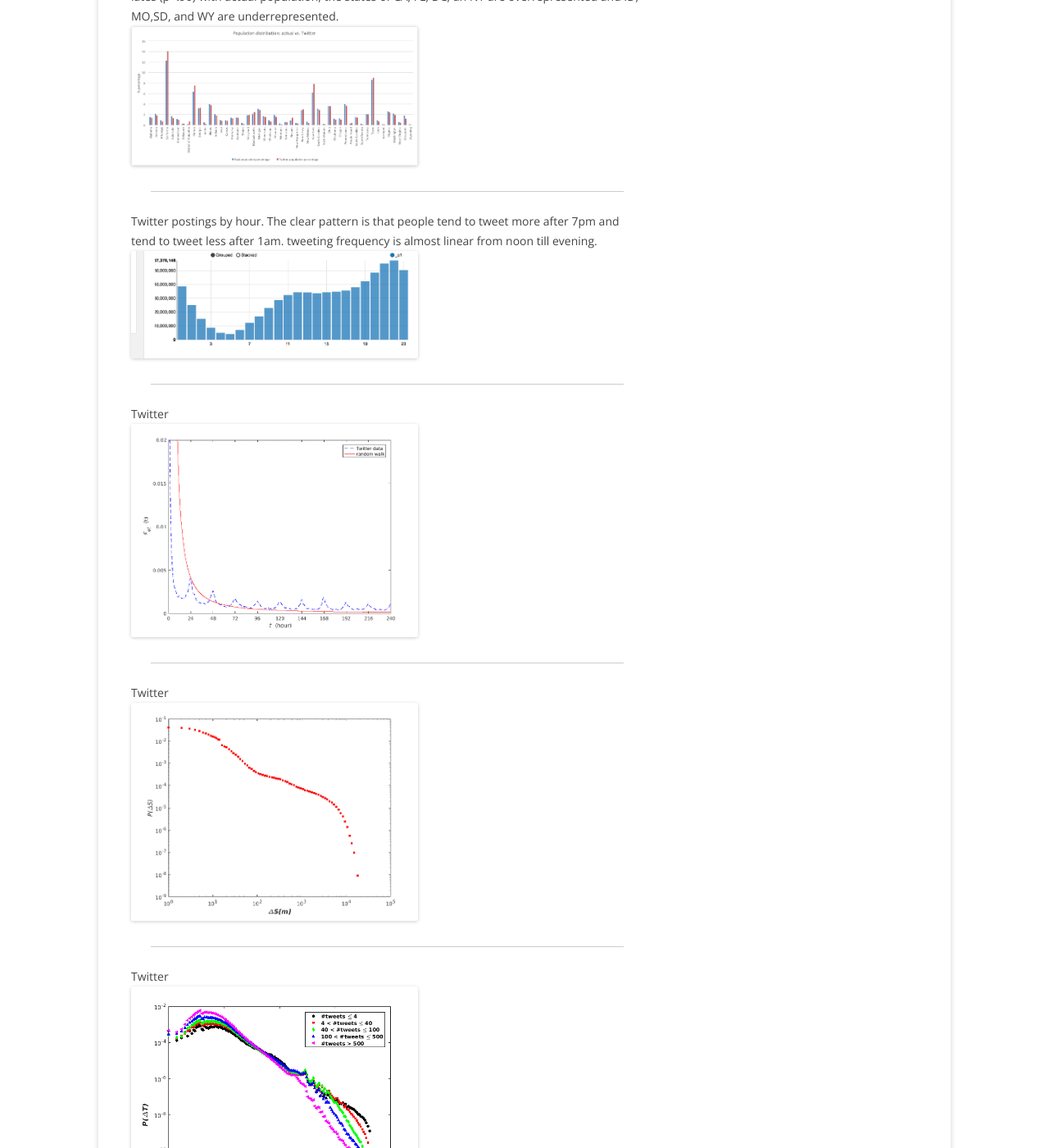
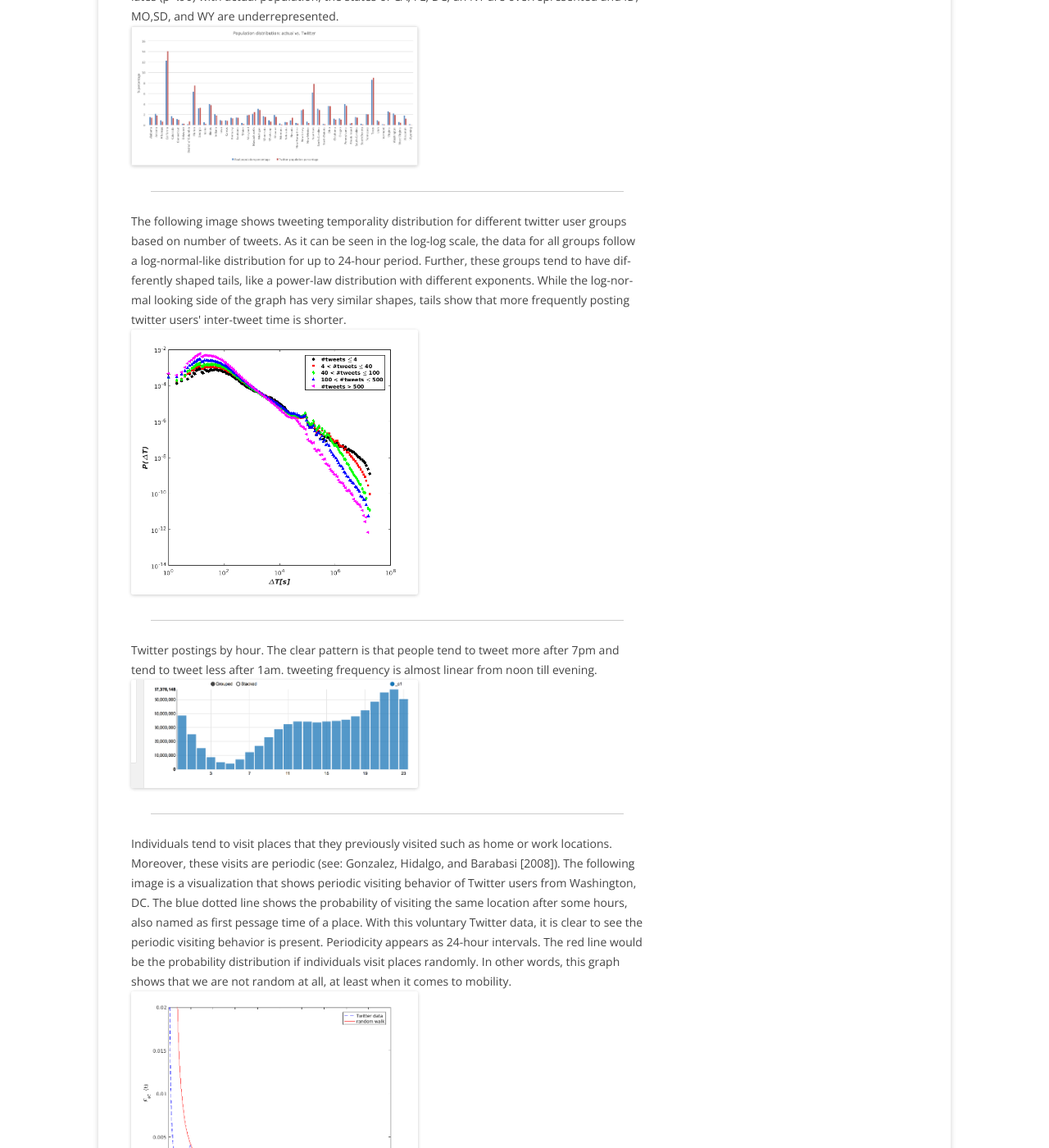
Before and after one commit to hamdikavak/hamdikavak.github.io, a Jekyll site: the page built from research-and-projects/index.html, in a window 1280 px wide and 1400 px high, scrolled down 2034 px. Shown: the whole window at 82% size. Built offline with Jekyll 4.4.1, drawn with Linux system fonts in a browser that asks for light colours; nearby versions of some CDN libraries; library files that are not in the unit come from our copies; some of the changed text lies outside the part shown.

Commit message:
Update index.html

```diff
--- a/research-and-projects/index.html
+++ b/research-and-projects/index.html
@@ -55,7 +55,7 @@ Link weight indicates the frequency of hops between places while the intensity o
   <br/>
 
   <h3>Analyses of Geo-Located Twitter Data</h3>
-Following images visualize some analyses conducted on geo-located Twitter data. A paper is forthcoming explaning these visuals.
+Following images visualize some analyses conducted on geo-located Twitter data. A paper is forthcoming explaning these visuals in detail.
 <br/>
 <br/>
 Twitter user distribution with respect to the US population.
@@ -64,23 +64,32 @@ While overall user distribution correlates (p>.90) with actual population, the s
   <a href="images/1tweet_dist.png" target="_blank"><img src="images/1tweet_dist.png" width="350"/></a>
 
 <hr/>
+The following image shows tweeting temporality distribution for different twitter user groups based on number of tweets.
+As it can be seen in the log-log scale, the data for all groups follow a log-normal-like distribution for up to 24-hour period.
+Further, these groups tend to have differently shaped tails, like a power-law distribution with different exponents.
+While the log-normal looking side of the graph has very similar shapes, tails show that more frequently posting twitter users' inter-tweet time is shorter.
+
+<br/>
+ <a href="images/5interevent_time_by_group.png" target="_blank"><img src="images/5interevent_time_by_group.png" width="350"/></a>
+<hr/>
+
 Twitter postings by hour. The clear pattern is that people tend to tweet more after 7pm and tend to tweet less after 1am. tweeting frequency is almost linear from noon till evening.
 <br/>
 <a href="images/2hour_dist.png" target="_blank"><img src="images/2hour_dist.png" width="350"/></a>
 <hr/>
-Twitter
+Individuals tend to visit places that they previously visited such as home or work locations. Moreover, these visits are periodic (see: Gonzalez, Hidalgo, and Barabasi [2008]).
+The following image is a visualization that shows periodic visiting behavior of Twitter users from Washington, DC.
+The blue dotted line shows the probability of visiting the same location after some hours, also named as first pessage time of a place.
+With this voluntary Twitter data, it is clear to see the periodic visiting behavior is present.
+Periodicity appears as 24-hour intervals.
+The red line would be the probability distribution if individuals visit places randomly.
+In other words, this graph shows that we are not random at all, at least when it comes to mobility.
 <br/>
  <a href="images/3fpt_dc.png" target="_blank"><img src="images/3fpt_dc.png" width="350"/></a>
 <hr/>
-Twitter
-<br/>
- <a href="images/4displacement.png" target="_blank"><img src="images/4displacement.png" width="350"/></a>
-<hr/>
-Twitter
-<br/>
- <a href="images/5interevent_time_by_group.png" target="_blank"><img src="images/5interevent_time_by_group.png" width="350"/></a>
-<hr/>
-Twitter
+
+Zipf's law, in general terms, indicates that frequency of a quantity is inversely propotional to its rank.
+Applying to Twitter data, the following graph shows that Zipf's law is present in geo-located Twitter data for Washington, DC regardles of number of unique locations a person visits.
 <br/>
  <a href="images/6zipfs_log_log.png" target="_blank"><img src="images/6zipfs_log_log.png" width="350"/></a>
 
```
